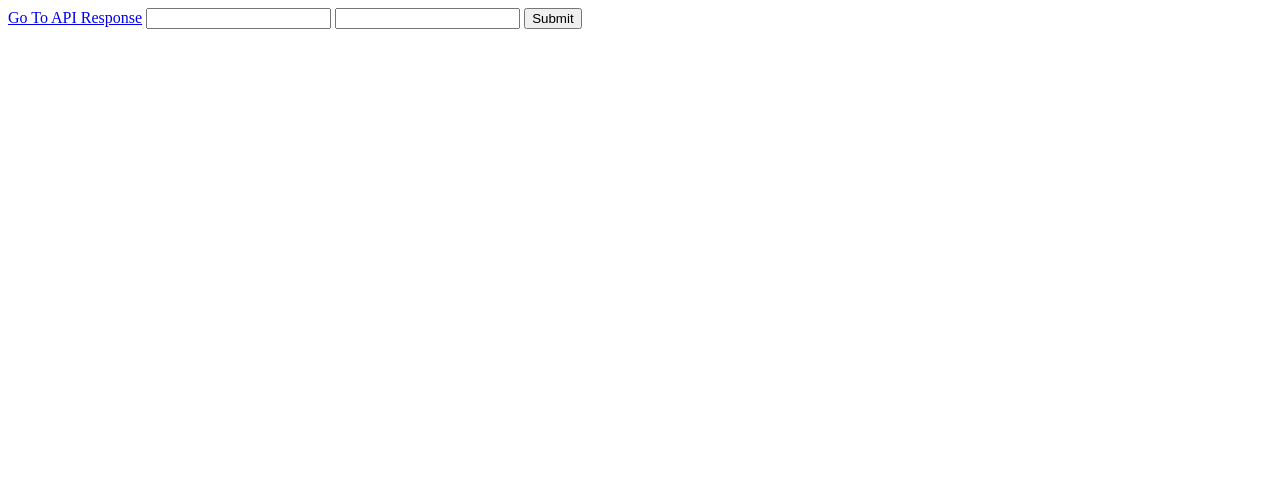
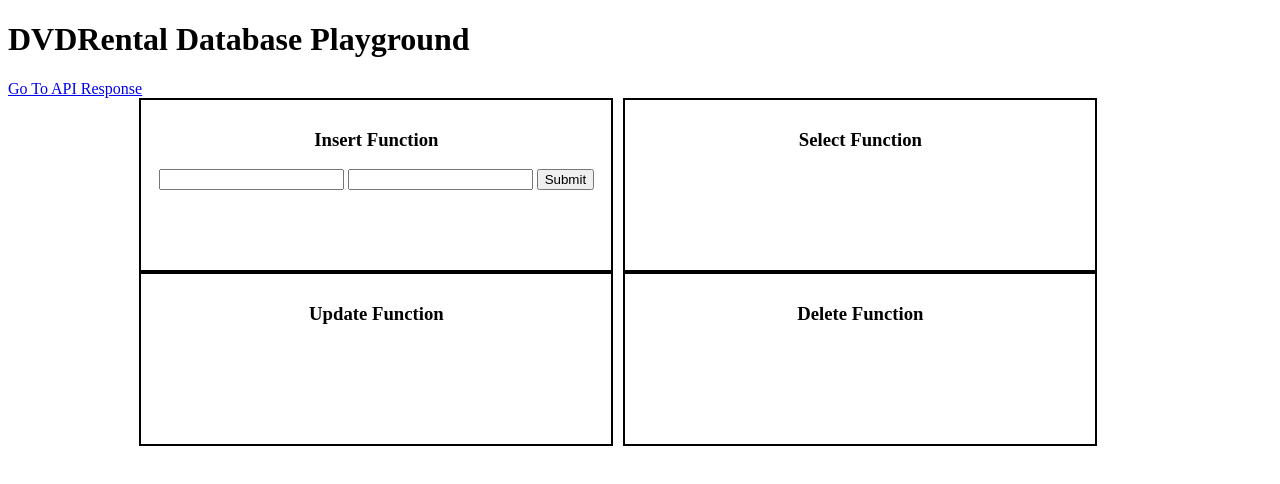
Before and after one commit to aguirreh8/dvdrental, a website: page public/index.html in a window 1280 px wide. Drawn offline with Linux system fonts and the light colour scheme.

Commit message:
Add html templating and style.css

```diff
--- /dev/null
+++ b/public/assets/css/style.css
@@ -0,0 +1,15 @@
+.container {
+	margin: 0 auto;
+	overflow: auto;
+	width: 80%;
+}
+
+.box {
+	float: left;
+	margin: 0 5px 0 5px;
+	border: 2px solid;
+	padding: 10px;
+	text-align: center;
+	width: 450px;
+	height: 150px;
+}
--- a/public/index.html
+++ b/public/index.html
@@ -2,12 +2,31 @@
 <html>
 <head>
 	<title>DVD Rental</title>
+	<link rel="stylesheet" type="text/css" href="assets/css/style.css">
 </head>
 <body>
+	<h1>DVDRental Database Playground</h1>
 	<a href="/api">Go To API Response</a>
-	<input type="text" id="firstName" />
-	<input type="text" id="lastName" />
-	<button type="button" id="submitInfo">Submit</button>
+	<div class="container">
+		<div class="box">
+			<h3>Insert Function</h3>
+			<input type="text" id="firstName" />
+			<input type="text" id="lastName" />
+			<button type="button" id="submitInfo">Submit</button>
+		</div>
+		<div class="box">
+			<h3>Select Function</h3>
+
+		</div>
+		<div class="box">
+			<h3>Update Function</h3>
+
+		</div>
+		<div class="box">
+			<h3>Delete Function</h3>
+
+		</div>
+	</div>
 	<script type="text/javascript" src="./assets/js/jquery-3.3.1.min.js"></script>
 	<script type="text/javascript" src="./assets/js/javascript.js"></script>
 </body>
```
